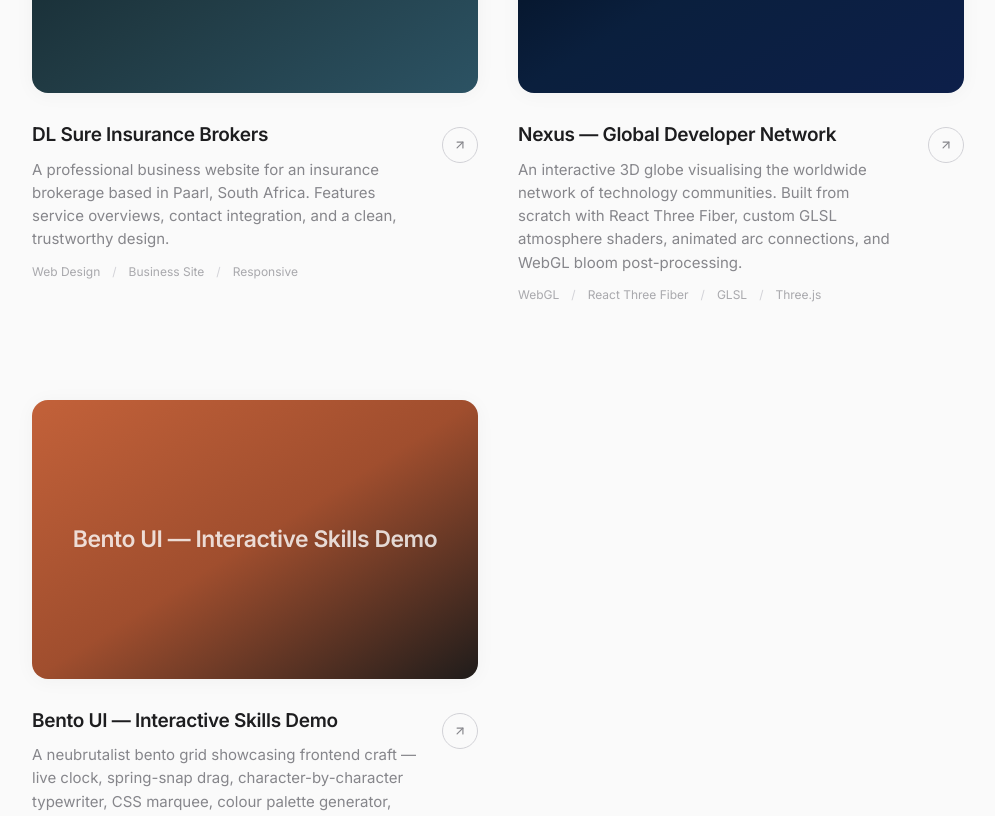
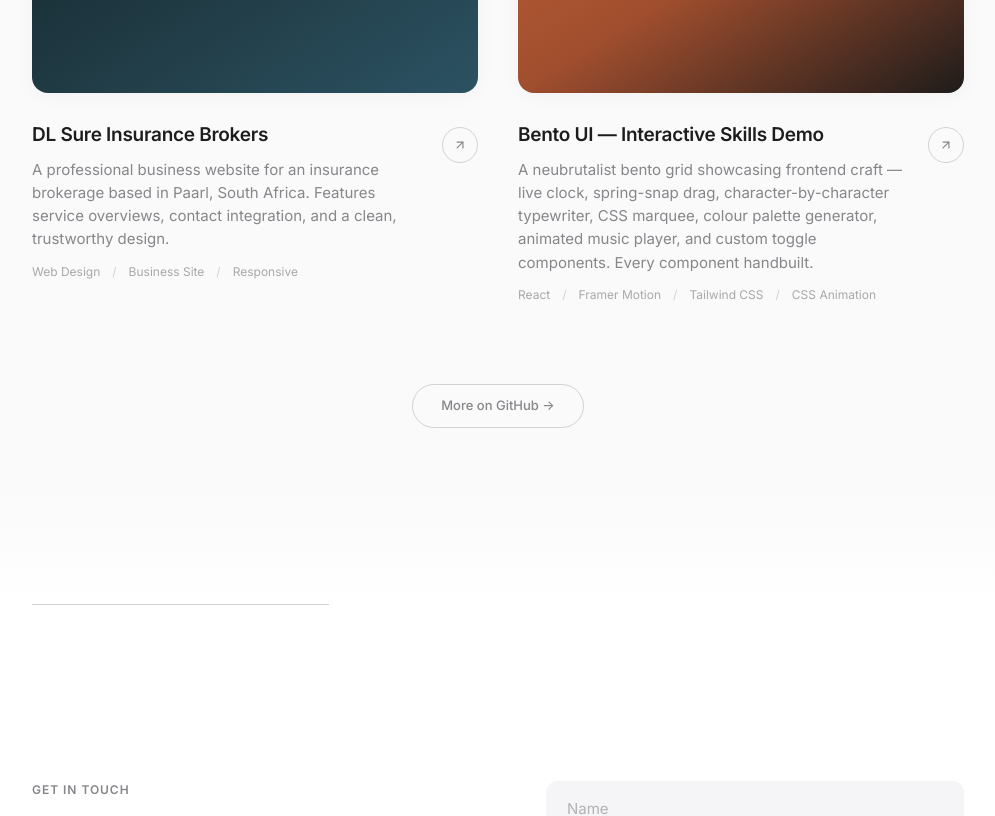
Before and after one commit to DillyBoy08/Dylan-Portfolio-V2, a React (Vite) app: page / in a window 1280 px wide. Shown: the part 2700-3516 px from the top of the page, without its empty margins (142-1137 px from the left). Built offline with nearby package versions, Linux system fonts and the light colour scheme.

Commit message:
Remove placeholder Nexus project

```diff
--- a/src/data/projects.js
+++ b/src/data/projects.js
@@ -11,16 +11,6 @@ export const projects = [
   },
   {
     id: 2,
-    title: "Nexus — Global Developer Network",
-    description:
-      "An interactive 3D globe visualising the worldwide network of technology communities. Built from scratch with React Three Fiber, custom GLSL atmosphere shaders, animated arc connections, and WebGL bloom post-processing.",
-    tags: ["WebGL", "React Three Fiber", "GLSL", "Three.js"],
-    gradient: "from-[#000813] via-[#0a1f3d] to-[#0d1f4a]",
-    liveUrl: "#",
-    githubUrl: "#",
-  },
-  {
-    id: 3,
     title: "Bento UI — Interactive Skills Demo",
     description:
       "A neubrutalist bento grid showcasing frontend craft — live clock, spring-snap drag, character-by-character typewriter, CSS marquee, colour palette generator, animated music player, and custom toggle components. Every component handbuilt.",
```
